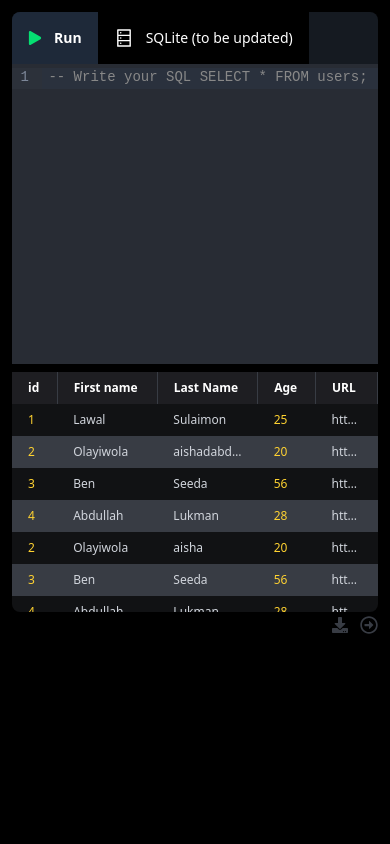
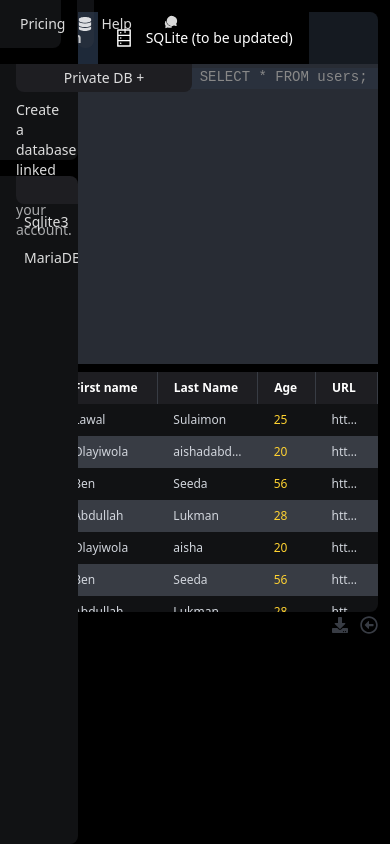
Before and after one commit to BnDaud/SQL-Engine-Frontend, a React (Vite) app: page / in a window 390 px wide. Built offline with nearby package versions, Linux system fonts and the light colour scheme.

Commit message:
added mobile ui/ux

```diff
--- a/src/App.jsx
+++ b/src/App.jsx
@@ -2,21 +2,16 @@ import { createContext, useState } from "react";
 
 import "./App.css";
 import Sidenav from "./component/sidenave";
-import Editor from "./component/commandarea";
-import Resultarea from "./component/resultarea";
+
 export const globalContext = createContext();
 function App() {
-  const [showSidenav, setShowSidenav] = useState(false);
+  const [showSidenav, setShowSidenav] = useState(true);
 
   return (
     <>
       <globalContext.Provider value={{ showSidenav, setShowSidenav }}>
         <div className={`flex gap-3 bg-black h-screen`}>
           <Sidenav />
-          <div className={`mt-3 flex-1 mr-3 rounded-lg`}>
-            <Editor />
-            <Resultarea />
-          </div>
         </div>
       </globalContext.Provider>
     </>
--- a/src/component/sidenave.jsx
+++ b/src/component/sidenave.jsx
@@ -6,6 +6,7 @@ import { v4 as uuidv4 } from "uuid";
 import Modal from "./modal";
 import { produce } from "immer";
 import { globalContext } from "../App";
+import WorkArea from "../page/workarea";
 
 const Sidenav = () => {
   const { showSidenav } = useContext(globalContext);
@@ -107,8 +108,9 @@ const Sidenav = () => {
   };
 
   return (
+    <>
       <div
-      className={`h-full transition-all ease-in-out  duration-500 ${
+        className={`h-screen relative z-10 transition-all ease-in-out  duration-500 ${
           showSidenav ? "flex w-1/5   flex-col" : "w-0 overflow-hidden"
         }   bg-black text-white/85 text-sm space-y-4`}
       >
@@ -246,6 +248,11 @@ const Sidenav = () => {
           </ul>
         </div>
       </div>
+      <div className="absolute w-full">
+        {" "}
+        <WorkArea />{" "}
+      </div>
+    </>
   );
 };
 
--- /dev/null
+++ b/src/page/workarea.jsx
@@ -0,0 +1,13 @@
+import Editor from "../component/commandarea";
+import Resultarea from "../component/resultarea";
+
+const WorkArea = () => {
+  return (
+    <div className={`mt-3 mx-3 rounded-lg`}>
+      <Editor />
+      <Resultarea />
+    </div>
+  );
+};
+
+export default WorkArea;
```
Lines whose indentation alone changed are shown as unchanged.
